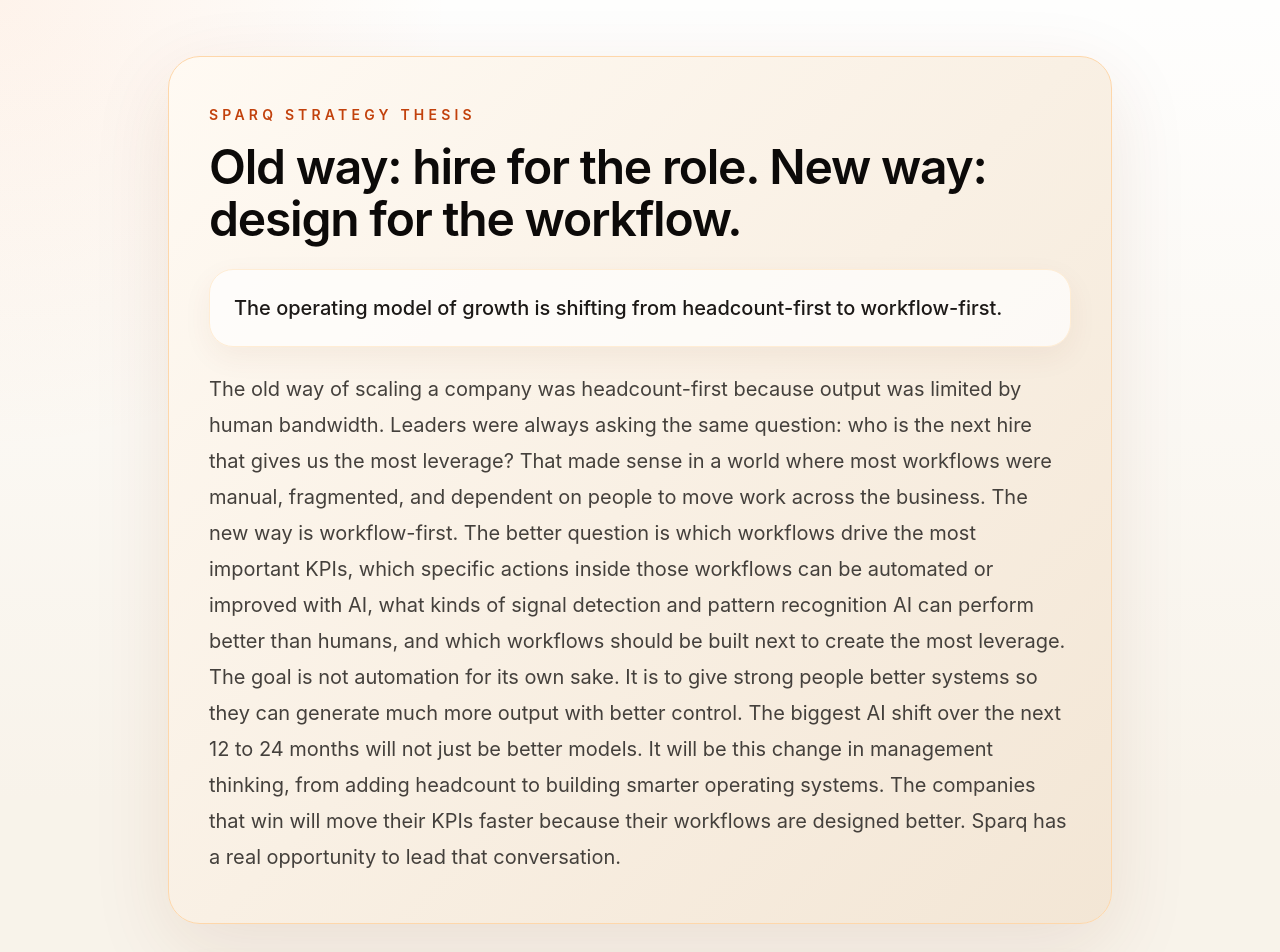
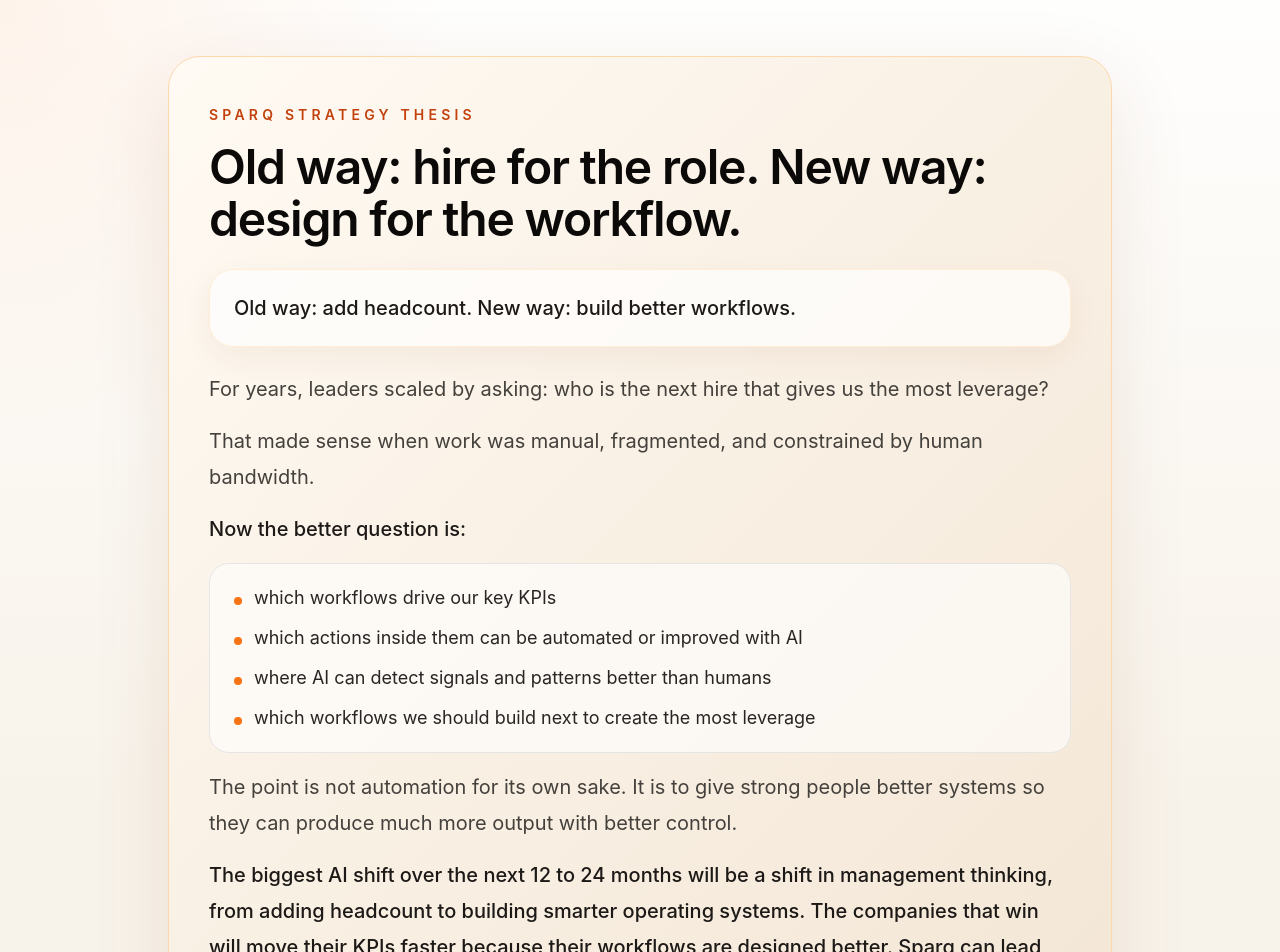
Before and after one commit to JE-MM-754/work-tools, a Next.js app: page /interview/sparq-gtm-reinvention-2026-04-01 in a window 1280 px wide. Shown: the top 952 px of the page. Built offline with nearby package versions, Linux system fonts and the light colour scheme.

Commit message:
Make Sparq thesis block easier to read

```diff
--- a/src/app/interview/sparq-gtm-reinvention-2026-04-01/page.tsx
+++ b/src/app/interview/sparq-gtm-reinvention-2026-04-01/page.tsx
@@ -5,7 +5,20 @@
   description: 'A concise strategic thesis for how Sparq can sharpen its GTM around the shift from hiring roles to designing workflows.',
 };
 
-const thesis = `The old way of scaling a company was headcount-first because output was limited by human bandwidth. Leaders were always asking the same question: who is the next hire that gives us the most leverage? That made sense in a world where most workflows were manual, fragmented, and dependent on people to move work across the business. The new way is workflow-first. The better question is which workflows drive the most important KPIs, which specific actions inside those workflows can be automated or improved with AI, what kinds of signal detection and pattern recognition AI can perform better than humans, and which workflows should be built next to create the most leverage. The goal is not automation for its own sake. It is to give strong people better systems so they can generate much more output with better control. The biggest AI shift over the next 12 to 24 months will not just be better models. It will be this change in management thinking, from adding headcount to building smarter operating systems. The companies that win will move their KPIs faster because their workflows are designed better. Sparq has a real opportunity to lead that conversation.`;
+const thesisBlocks = {
+  kicker: 'Old way: add headcount. New way: build better workflows.',
+  intro: 'For years, leaders scaled by asking: who is the next hire that gives us the most leverage?',
+  rationale: 'That made sense when work was manual, fragmented, and constrained by human bandwidth.',
+  transition: 'Now the better question is:',
+  bullets: [
+    'which workflows drive our key KPIs',
+    'which actions inside them can be automated or improved with AI',
+    'where AI can detect signals and patterns better than humans',
+    'which workflows we should build next to create the most leverage',
+  ],
+  goal: 'The point is not automation for its own sake. It is to give strong people better systems so they can produce much more output with better control.',
+  close: 'The biggest AI shift over the next 12 to 24 months will be a shift in management thinking, from adding headcount to building smarter operating systems. The companies that win will move their KPIs faster because their workflows are designed better. Sparq can lead that conversation.',
+};
 
 const oldVsNew = [
   {
@@ -69,10 +82,24 @@
           </h1>
           <div className="mt-6 rounded-[1.5rem] border border-orange-100 bg-white/70 px-6 py-5 shadow-[0_10px_30px_rgba(120,53,15,0.06)]">
             <p className="text-lg font-medium leading-8 text-stone-900 md:text-xl md:leading-9">
-              The operating model of growth is shifting from headcount-first to workflow-first.
+              {thesisBlocks.kicker}
             </p>
           </div>
-          <p className="mt-6 max-w-4xl text-xl leading-9 text-stone-700">{thesis}</p>
+          <div className="mt-6 max-w-4xl space-y-4 text-lg leading-8 text-stone-700 md:text-xl md:leading-9">
+            <p>{thesisBlocks.intro}</p>
+            <p>{thesisBlocks.rationale}</p>
+            <p className="font-medium text-stone-900">{thesisBlocks.transition}</p>
+            <ul className="space-y-3 rounded-[1.25rem] border border-stone-200 bg-white/60 px-6 py-5 text-base leading-8 text-stone-800 md:text-lg">
+              {thesisBlocks.bullets.map((bullet) => (
+                <li key={bullet} className="flex gap-3">
+                  <span className="mt-[13px] h-2 w-2 rounded-full bg-orange-500" />
+                  <span>{bullet}</span>
+                </li>
+              ))}
+            </ul>
+            <p>{thesisBlocks.goal}</p>
+            <p className="font-medium text-stone-900">{thesisBlocks.close}</p>
+          </div>
         </section>
 
         <section className="mt-10 rounded-[1.75rem] border border-stone-200 bg-white/85 p-8 shadow-[0_12px_40px_rgba(120,53,15,0.05)]">
```
